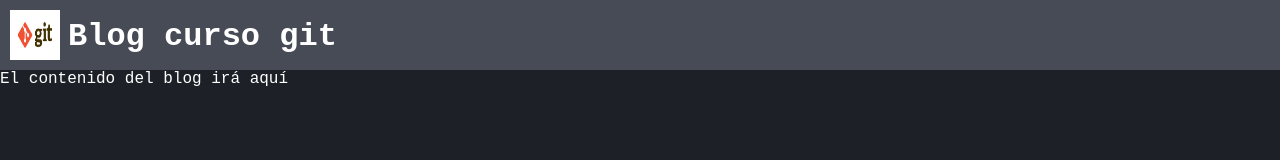
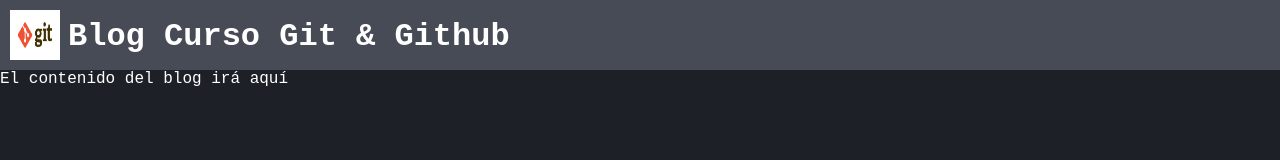
Before and after one commit to jcastellanosierras/curso-git, a plain HTML site: page index.html in a window 1280 px wide. Drawn offline with Linux system fonts and the light colour scheme.

Commit message:
Change title

```diff
--- a/index.html
+++ b/index.html
@@ -10,7 +10,7 @@
 <body>
   <div class="bar">
     <img class="logo" src="./img/git.png" alt="imagen loco git">
-    <h1>Blog curso git</h1>
+    <h1>Blog Curso Git & Github</h1>
   </div>
   <div>
     El contenido del blog irá aquí
```
